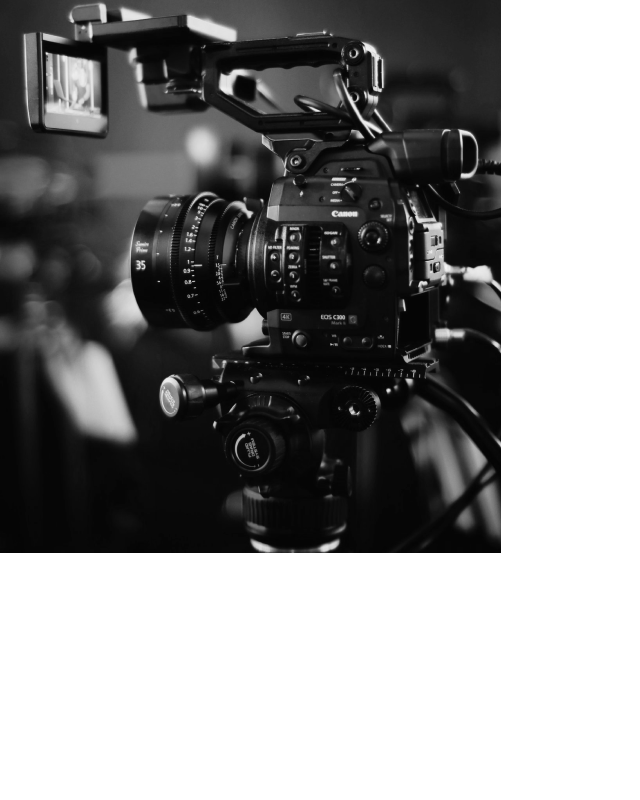
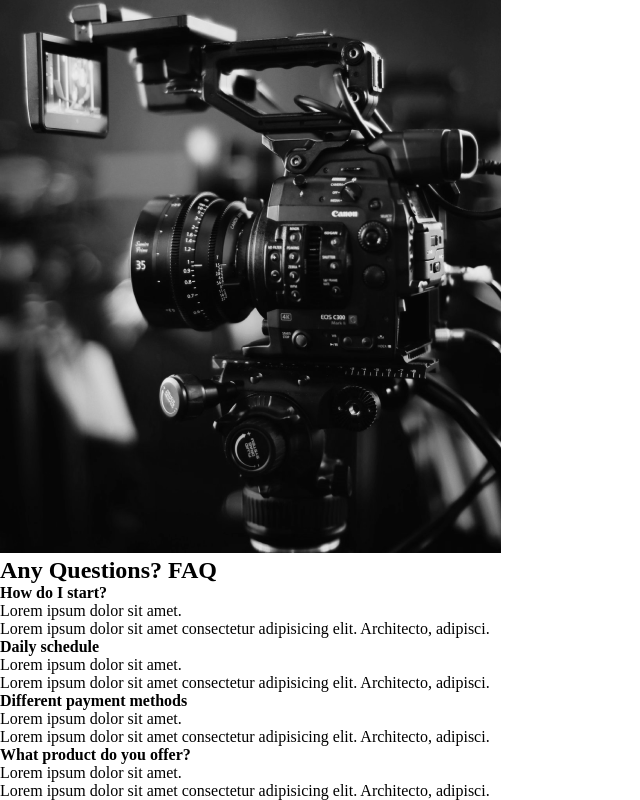
Before and after one commit to softXengineer/capture-react, a React (Create React App) app: page / in a window 1280 px wide. Shown: the part 1478-2278 px from the top of the page, without its empty margins (0-640 px from the left). Before the commit the page ends 2035 px from the top, so only its background shows below. Built offline with nearby package versions, Linux system fonts and the light colour scheme.

Commit message:
Creating FAQ section in About Us page

```diff
--- /dev/null
+++ b/src/components/FaqSection.jsx
@@ -0,0 +1,53 @@
+import React from "react";
+
+const FaqSection = () => {
+  return (
+    <div className="faq">
+      <h2>
+        Any Questions? <span>FAQ</span>
+      </h2>
+      <div className="question">
+        <h4>How do I start?</h4>
+        <div className="answer">
+          <p>Lorem ipsum dolor sit amet.</p>
+          <p>
+            Lorem ipsum dolor sit amet consectetur adipisicing elit. Architecto,
+            adipisci.
+          </p>
+        </div>
+      </div>
+      <div className="question">
+        <h4>Daily schedule</h4>
+        <div className="answer">
+          <p>Lorem ipsum dolor sit amet.</p>
+          <p>
+            Lorem ipsum dolor sit amet consectetur adipisicing elit. Architecto,
+            adipisci.
+          </p>
+        </div>
+      </div>
+      <div className="question">
+        <h4>Different payment methods</h4>
+        <div className="answer">
+          <p>Lorem ipsum dolor sit amet.</p>
+          <p>
+            Lorem ipsum dolor sit amet consectetur adipisicing elit. Architecto,
+            adipisci.
+          </p>
+        </div>
+      </div>
+      <div className="question">
+        <h4>What product do you offer?</h4>
+        <div className="answer">
+          <p>Lorem ipsum dolor sit amet.</p>
+          <p>
+            Lorem ipsum dolor sit amet consectetur adipisicing elit. Architecto,
+            adipisci.
+          </p>
+        </div>
+      </div>
+    </div>
+  );
+};
+
+export default FaqSection;
--- a/src/pages/AboutUs.jsx
+++ b/src/pages/AboutUs.jsx
@@ -1,5 +1,6 @@
 import React from "react";
 import AboutSection from "../components/AboutSection";
+import FaqSection from "../components/FaqSection";
 import ServicesSection from "../components/ServicesSection";
 
 const AboutUs = () => {
@@ -7,6 +8,7 @@
     <>
       <AboutSection />
       <ServicesSection />
+      <FaqSection />
     </>
   );
 };
```
